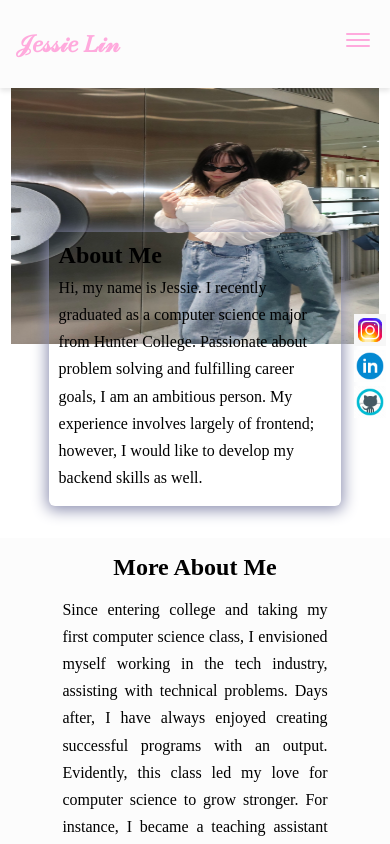
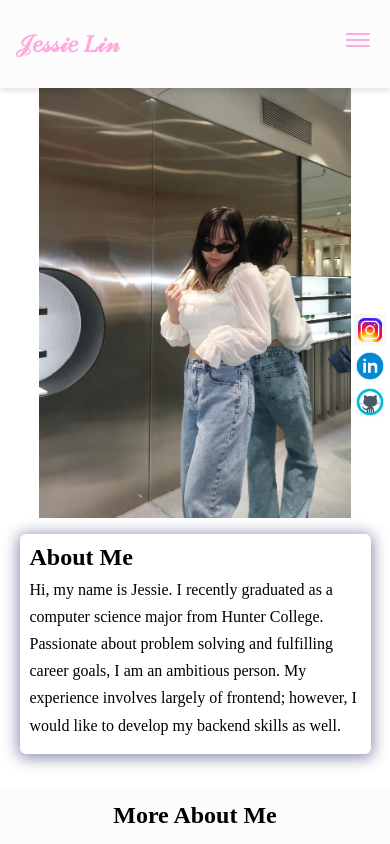
Before and after one commit to jessielin34/PortfolioWebsite, a plain HTML site: page index.html in a window 390 px wide. Shown: the top 844 px of the page. Drawn offline with nearby package versions, Linux system fonts and the light colour scheme; files whose address does not match are found by name; a web font is replaced by a local one.

Commit message:
fixing image on phone

```diff
--- a/styles.css
+++ b/styles.css
@@ -342,9 +342,10 @@ footer {
         margin-top: -4rem;
         flex-direction: column;
         gap: 0;
+        align-items: center;
     }
 
-    .hero img {
+    /*.hero img {
         height: 20rem;
         width: 30rem;
     }
@@ -352,6 +353,17 @@ footer {
     .bio {
         margin-top: -7rem;
         width: 20.5rem;
+    }*/
+
+    .hero img {
+        height: auto; /* Adjust to maintain aspect ratio */
+        width: 80%; /* Adjust to a percentage to fit within the screen */
+        max-width: 100%; /* Ensure it doesn't overflow */
+    }
+
+    .bio {
+        margin-top: 1rem; /* Adjust margin as needed */
+        width: 90%; /* Adjust to a percentage to fit within the screen */
     }
 
     .more-about {
@@ -386,7 +398,7 @@ footer {
 }
 
 @media screen and (max-width: 420px) {
-    .hero img {
+    /*.hero img {
         height: 20rem;
         width: 23rem;
     }
@@ -401,5 +413,22 @@ footer {
 
     .contact-form-container {
         max-width: 17.75rem;
+    }*/
+    .hero img {
+        height: auto;
+        width: 80%;
+        max-width: 100%;
+    }
+
+    .bio {
+        width: 90%;
+    }
+
+    .project-container {
+        width: 90%;
+    }
+
+    .contact-form-container {
+        max-width: 90%;
     }
 }
```
